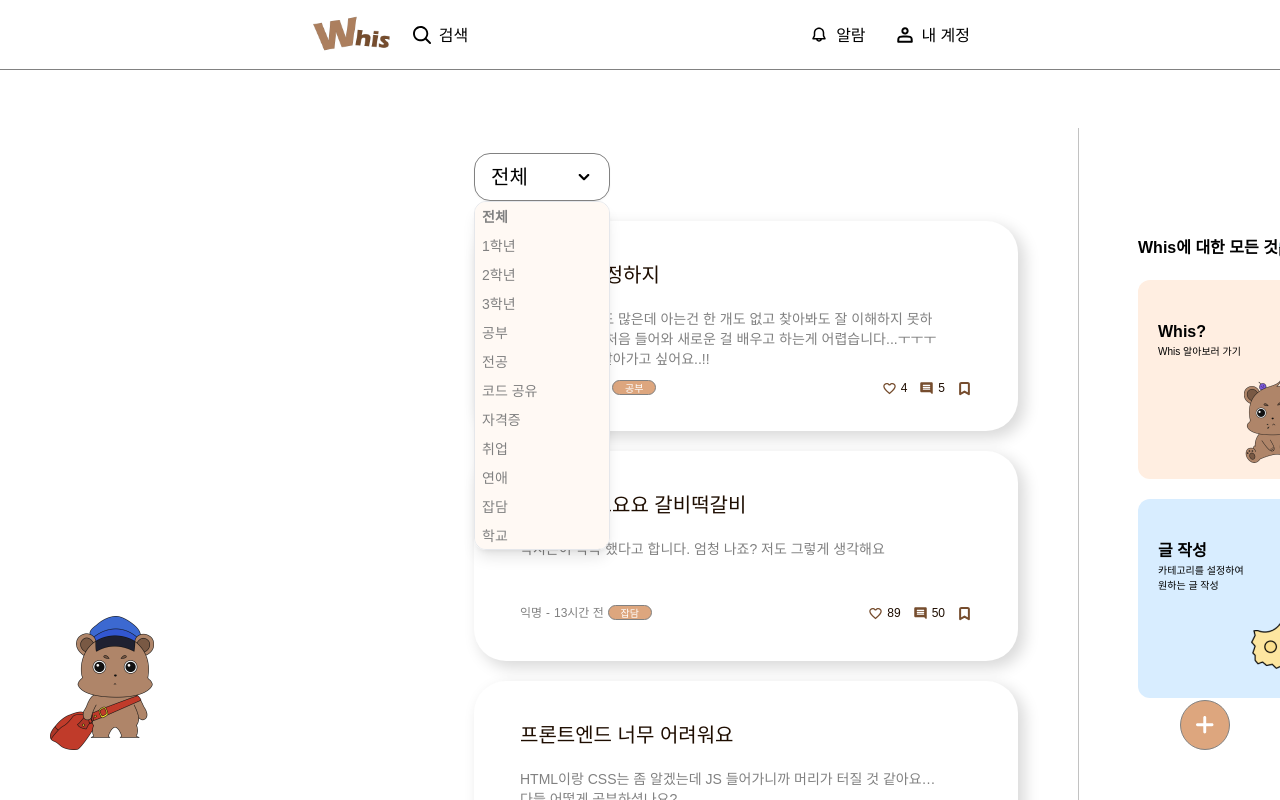
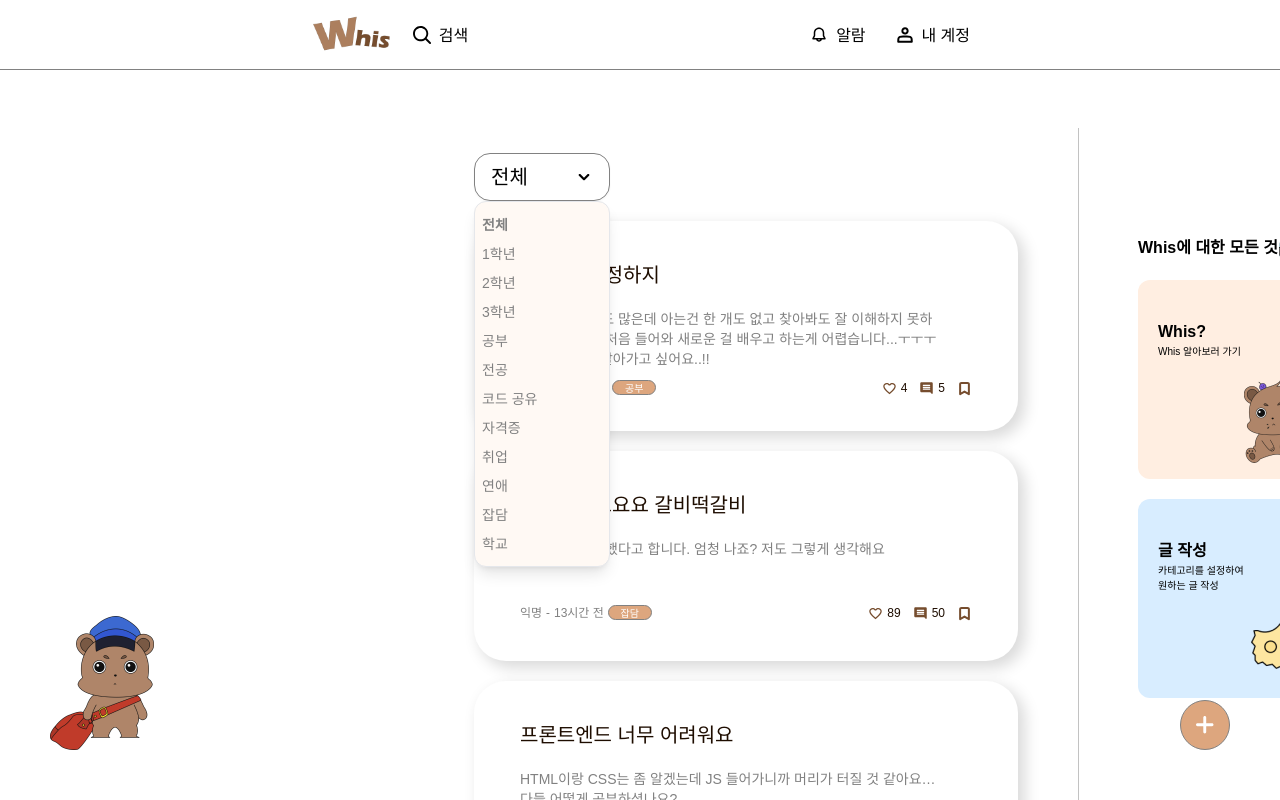
Before and after one commit to gubumgubum/WHIS-front, a React (Create React App) app: page /main-auth in a window 1280 px wide. Both pictures are taken after a click on the button "전체". Shown: the top 800 px of the page. Built offline with nearby package versions, Linux system fonts and the light colour scheme; no server answers; the HTML template or start-up script is replaced by a standard one.

Commit message:
fix: 드롭다운 고정 높이 수정

```diff
--- a/src/components/main/dropdown.jsx
+++ b/src/components/main/dropdown.jsx
@@ -1,7 +1,12 @@
 import { useState, useRef, useEffect } from 'react';
 import BottomArrow from '../../assets/icon/bottomarrow';
 
-export default function Dropdown({ options, defaultValue = '전체', onChange }) {
+export default function Dropdown({
+  options,
+  defaultValue = '전체',
+  onChange,
+  scrollable = false, // ⭐ 추가
+}) {
   const [open, setOpen] = useState(false);
   const [selected, setSelected] = useState(defaultValue);
   const ref = useRef(null);
@@ -38,9 +43,11 @@ export default function Dropdown({ options, defaultValue = '전체', onChange })
 
       {open && (
         <ul
-          className="absolute w-[136px] rounded-xl border
-                     bg-[#FFF9F4] shadow-lg
-                     h-[349px] overflow-y-auto z-50"
+          className={`
+            absolute w-[136px] rounded-xl border
+            bg-[#FFF9F4] shadow-lg z-50
+            ${scrollable ? 'h-[349px] overflow-y-auto' : 'py-2'}
+          `}
         >
           {options.map((opt) => (
             <li
```
